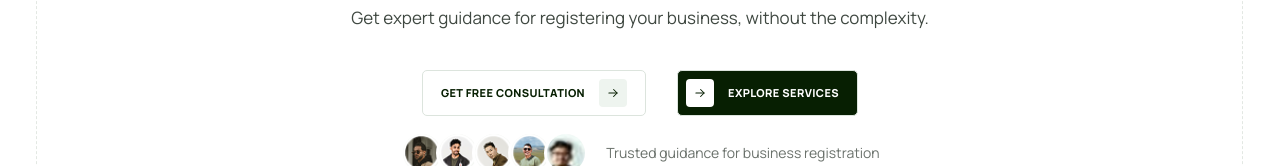
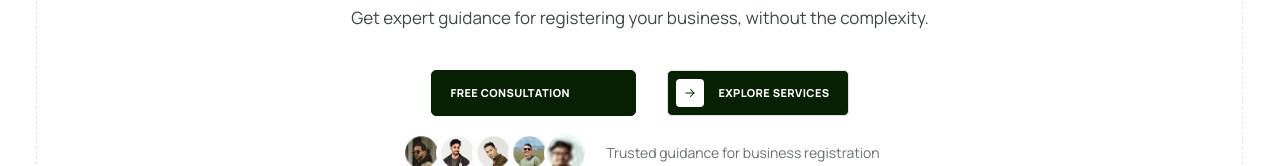
Before and after one commit to conzaura-biz/website, a React (Vite) app: page / in a window 1280 px wide. Shown: the part 439-605 px from the top of the page. Built offline with nearby package versions, Linux system fonts and the light colour scheme; no server answers.

Commit message:
Update Hero Free Consultation button to dark green with no arrow

```diff
--- a/src/pages/Home.jsx
+++ b/src/pages/Home.jsx
@@ -123,8 +123,8 @@ export default function Home() {
 
           <div className="hero-actions">
 
-            <Button to="/contact" variant="light" className="hero-consult-btn">
-              Get Free Consultation
+            <Button to="/contact" variant="dark" icon={false} className="hero-consult-btn">
+              FREE CONSULTATION
             </Button>
 
             <Button
--- a/src/styles/global.css
+++ b/src/styles/global.css
@@ -2856,8 +2856,9 @@ body { font-size: 16px; }
 .home-page .hero-actions .hero-consult-btn {
   min-width: 205px;
   padding: 0 18px !important;
-  background: #fff !important;
-  color: var(--green) !important;
+  background: var(--green) !important;
+  color: #fff !important;
+  border-color: var(--green) !important;
 }
 
 .home-page .hero-actions .hero-explore-btn {
```
